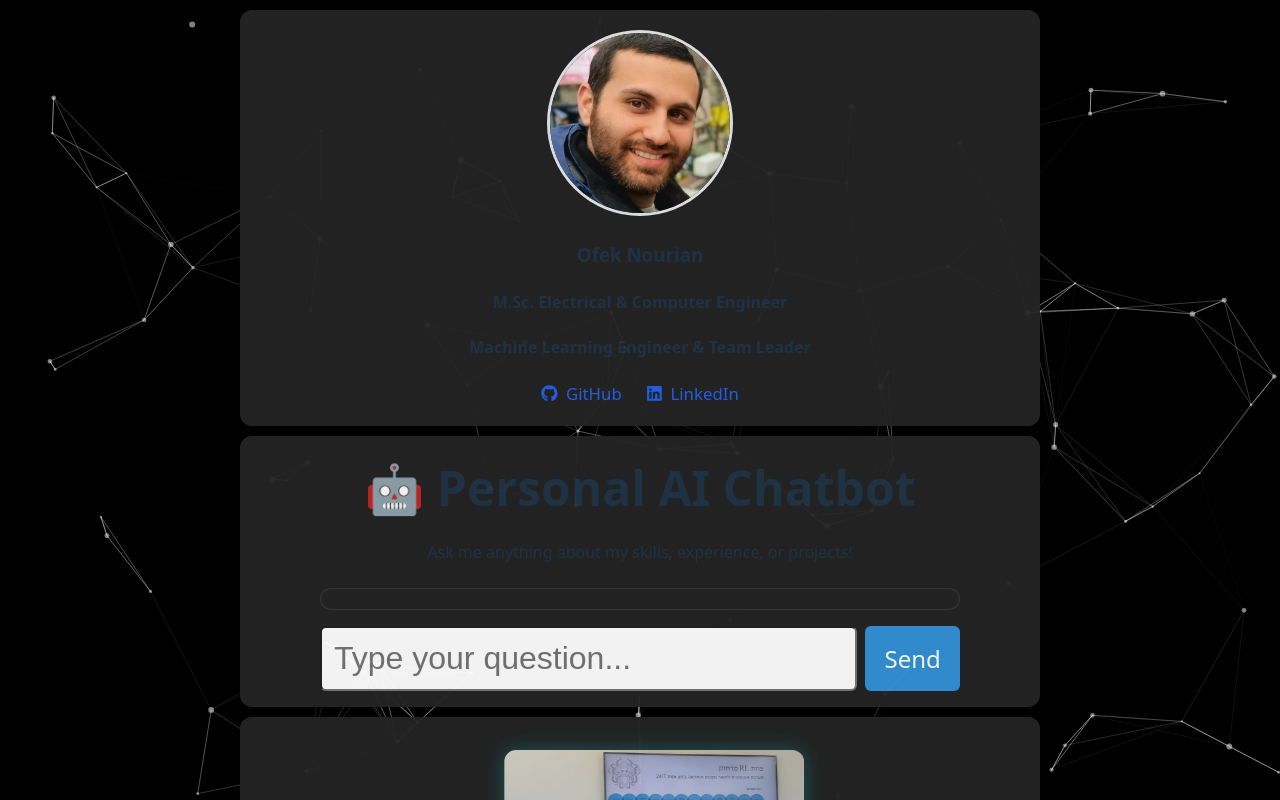
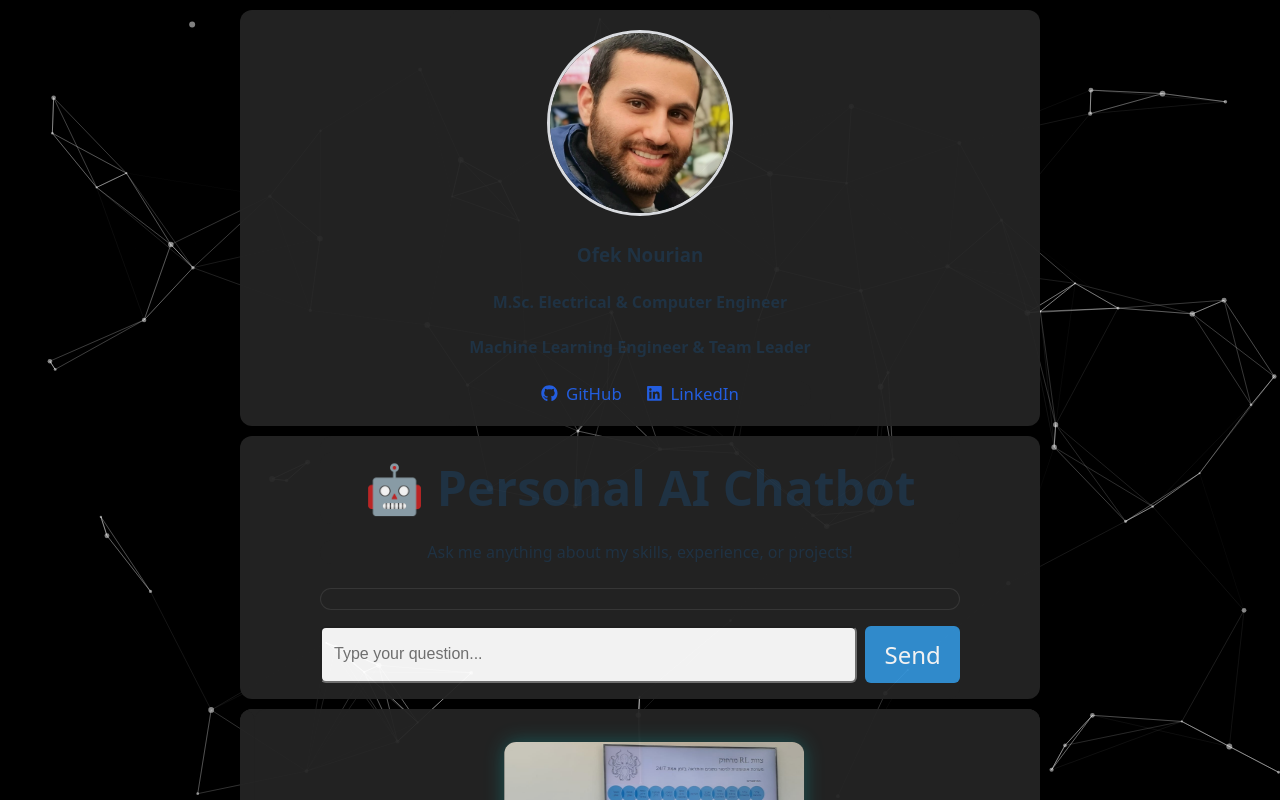
Before and after one commit to Ofek2105/CV_Website, a React (Vite) app in the folder react_landing_page/: page / in a window 1280 px wide. Built offline with nearby package versions, Linux system fonts and the light colour scheme.

Commit message:
fixed movile appearance

```diff
--- a/react_landing_page/src/components/ChatBot/ChatBot.css
+++ b/react_landing_page/src/components/ChatBot/ChatBot.css
@@ -74,7 +74,8 @@
     padding: 0.75rem;
     /* border: 1px solid #ccc; */
     border-radius: 6px;
-    font-size: 2rem;
+    font-size: 1rem;
+    width: 100%;
 }
 
 .chat-input-group input:focus {
```
